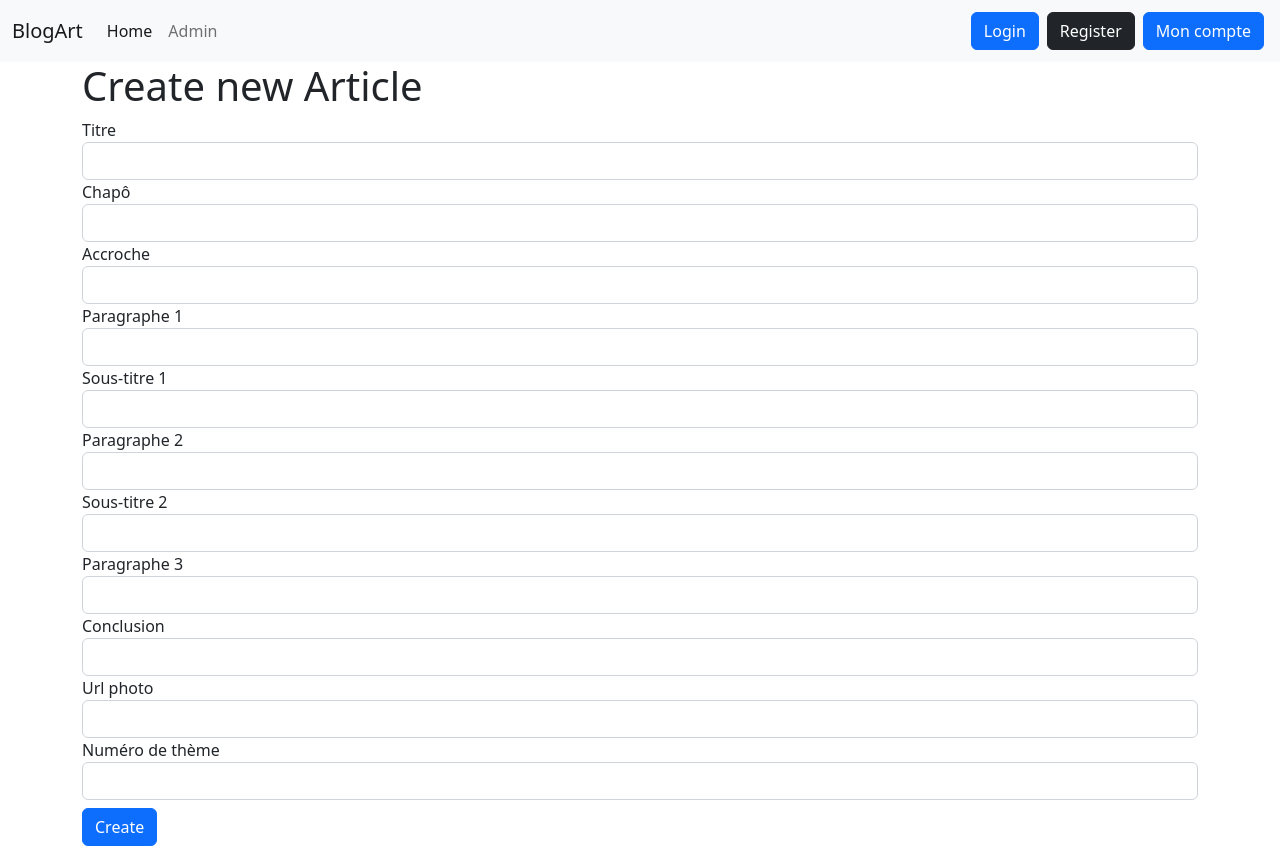
After one commit to vanessnat/blogart_G4, a PHP site: page /views/backend/articles/create.php in a window 1280 px wide. The commit adds this page. Run offline with PHP 8.4, Linux system fonts and the light colour scheme; a stand-in replaces the project's code that opens the database connection; some libraries are stand-ins or nearby versions.

Commit message:
article commit

```diff
--- /dev/null
+++ b/views/backend/articles/create.php
@@ -0,0 +1,45 @@
+<?php
+include '../../../header.php';
+
+?>
+
+<!--Bootstrap form to create a new article-->
+<div class="container">
+    <div class="row">
+        <div class="col-md-12">
+            <h1>Create new Article</h1>
+        </div>
+        <div class="col-md-12">
+            <!--Form to create a new article-->
+            <form action="<?php echo ROOT_URL . '/api/articles/create.php' ?>" method="post">
+                <div class="form-group">
+                    <label for="libTitrArt">Titre</label>
+                    <input id="libTitrArt" class="form-control" type="text" name="libTitrArt">
+                    <label for="libChapoArt">Chapô</label>
+                    <input id="libChapoArt" class="form-control" type="text" name="libChapoArt">
+                    <label for="libAccrochArt">Accroche</label>
+                    <input id="libAccrochArt" class="form-control" type="text" name="libAccrochArt">
+                    <label for="parag1Art">Paragraphe 1</label>
+                    <input id="parag1Art" class="form-control" type="text" name="parag1Art">
+                    <label for="libSsTitr1Art">Sous-titre 1</label>
+                    <input id="libSsTitr1Art" class="form-control" type="text" name="libSsTitr1Art">
+                    <label for="parag2Art">Paragraphe 2</label>
+                    <input id="parag2Art" class="form-control" type="text" name="parag2Art">
+                    <label for="libSsTitr2Art">Sous-titre 2</label>
+                    <input id="libSsTitr2Art" class="form-control" type="text" name="libSsTitr2Art">
+                    <label for="parag3Art">Paragraphe 3</label>
+                    <input id="parag3Art" class="form-control" type="text" name="parag3Art">
+                    <label for="libConclArt">Conclusion</label>
+                    <input id="libConclArt" class="form-control" type="text" name="libConclArt">
+                    <label for="urlPhotArt">Url photo</label>
+                    <input id="urlPhotArt" class="form-control" type="text" name="urlPhotArt">
+                    <label for="numThem">Numéro de thème</label>
+                    <input id="numThem" class="form-control" type="text" name="numThem">
+                </div>
+                <div class="form-group mt-2">
+                    <button type="submit" class="btn btn-primary">Create</button>
+                </div>
+            </form>
+        </div>
+    </div>
+</div>
```
Also changed, not shown: api/articles/create.php (+19 -0 lines), api/articles/delete.php (added, +11 -0 lines), views/backend/articles/delete.php (added, +39 -0 lines), views/backend/articles/list.php (added, +45 -0 lines), views/backend/dashboard.php (+9 -11 lines), api/articles/update.php (added), views/backend/articles/update.php (added).
